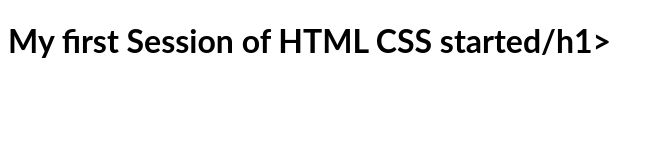
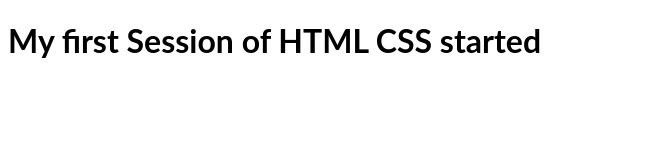
Before and after one commit to Lokesh219/HTML-CSS_Session1, a plain HTML site: page index.html in a window 1280 px wide. Shown: the whole page, without its empty margins (0-662 px from the left). Drawn offline with Linux system fonts and the light colour scheme.

Commit message:
Update index.html

```diff
--- a/index.html
+++ b/index.html
@@ -8,6 +8,6 @@
     <link rel="stylesheet" href="style.css">
 </head>
 <body>
-    <h1>My first Session of HTML CSS started/h1>
+    <h1>My first Session of HTML CSS started</h1>
 </body>
 </html>
```
